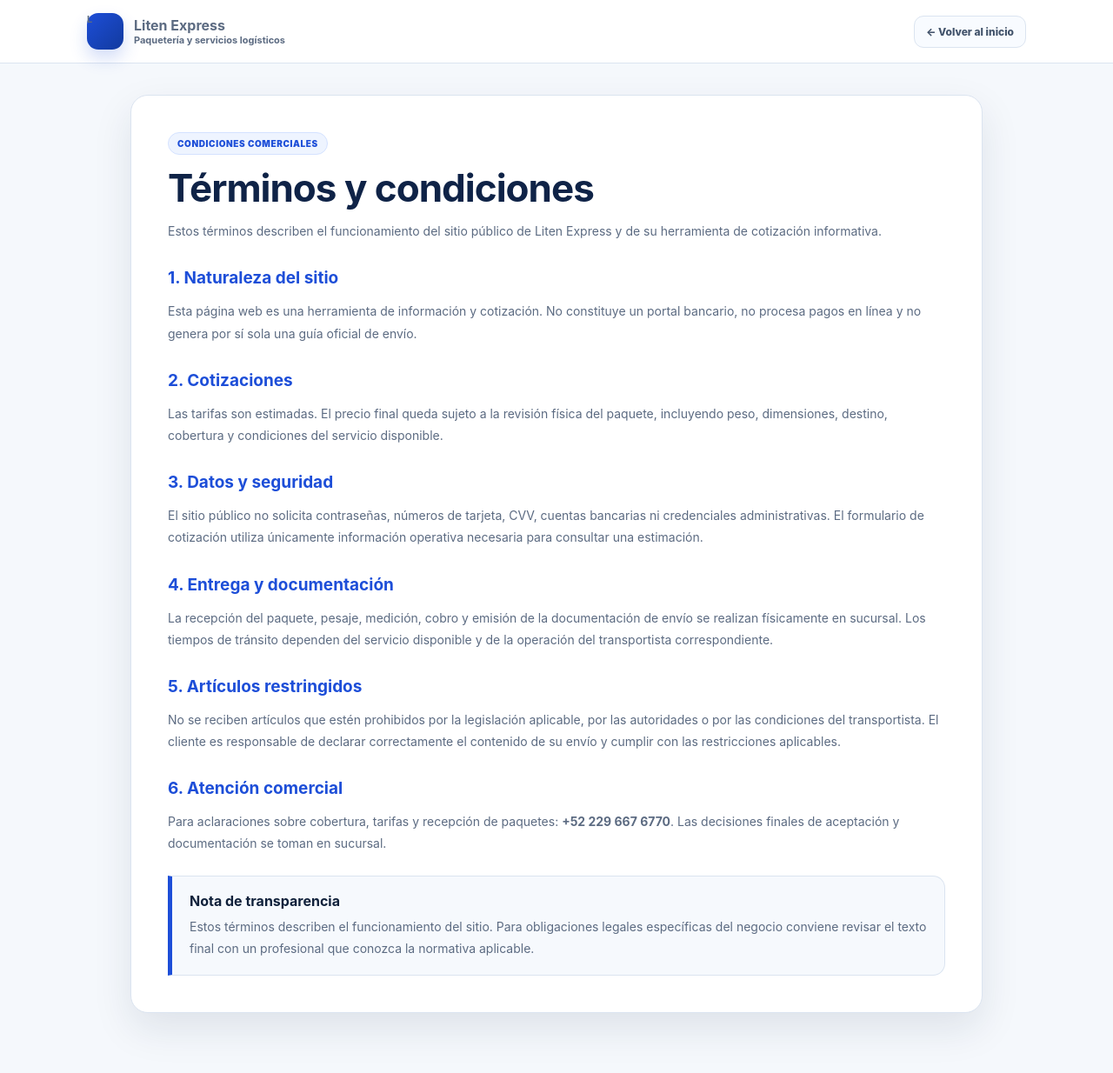
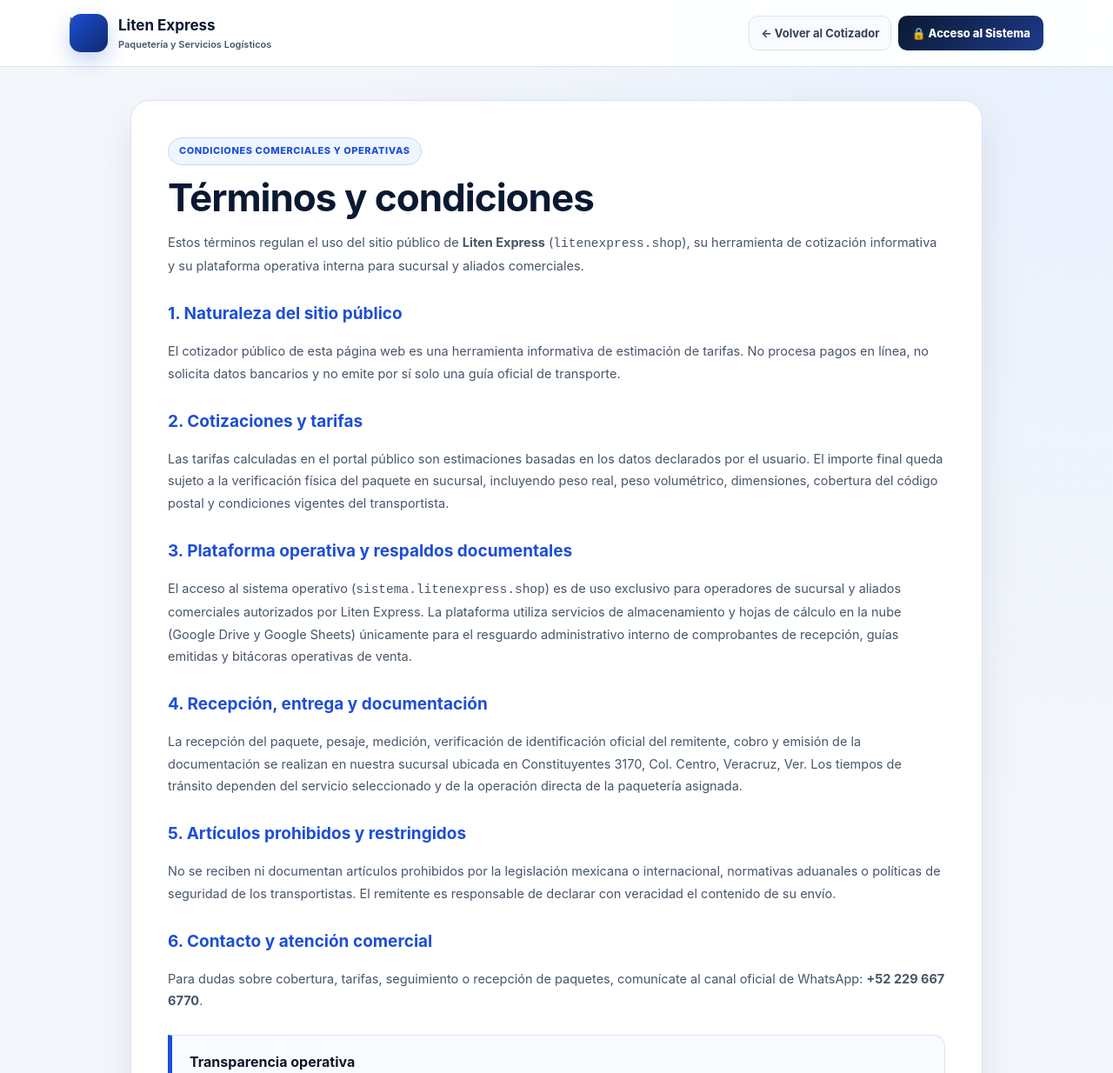
Before and after one commit to litenmx/litenexpress-shop, a plain HTML site: page terminos.html in a window 1280 px wide. Shown: the top 1234 px of the page at 87% size. Drawn offline with Linux system fonts and the light colour scheme.

Commit message:
Revise terms and conditions in terminos.html
Updated terms and conditions for Liten Express, enhancing clarity and detail in the content.

```diff
--- a/terminos.html
+++ b/terminos.html
@@ -3,86 +3,117 @@
 <head>
   <meta charset="UTF-8">
   <meta name="viewport" content="width=device-width, initial-scale=1.0">
-  <meta name="description" content="Términos comerciales de Liten Express.">
+  <meta name="description" content="Términos y condiciones del servicio de Liten Express.">
   <meta name="referrer" content="strict-origin-when-cross-origin">
   <meta http-equiv="Content-Security-Policy" content="default-src 'self'; style-src 'self' 'unsafe-inline'; img-src 'self' data:; form-action 'self'; base-uri 'self'; object-src 'none'">
-  <title>Términos y condiciones | Liten Express</title>
+  <title>Términos y Condiciones | Liten Express</title>
   <style>
-  :root {
-    --navy:#0f2347; --blue:#1d4ed8; --ink:#10213b; --muted:#5c6b82;
-    --line:#dbe4f0; --page:#f5f8fc; --white:#fff; --green:#0f9d68;
-    --shadow:0 18px 45px rgba(15,35,71,.10);
-  }
-  *{box-sizing:border-box}
-  body{margin:0;background:var(--page);color:var(--ink);font-family:Inter,ui-sans-serif,-apple-system,BlinkMacSystemFont,"Segoe UI",Roboto,Helvetica,Arial,sans-serif}
-  a{color:inherit}
-  header{position:sticky;top:0;z-index:10;background:rgba(255,255,255,.94);backdrop-filter:blur(10px);border-bottom:1px solid var(--line)}
-  .nav{width:min(1080px,calc(100% - 32px));margin:0 auto;min-height:72px;display:flex;align-items:center;justify-content:space-between;gap:18px}
-  .brand{display:inline-flex;align-items:center;gap:12px;text-decoration:none}
-  .mark{width:42px;height:42px;border-radius:13px;background:linear-gradient(135deg,#1d4ed8,#123a9e);color:#fff;display:grid;place-items:center;font-weight:900;box-shadow:0 10px 20px rgba(29,78,216,.2)}
-  .brand strong{display:block;font-size:16px}.brand span{display:block;font-size:11px;color:var(--muted);font-weight:700}
-  .back{font-size:12px;font-weight:800;text-decoration:none;padding:10px 13px;border:1px solid var(--line);border-radius:11px;color:#42536b;background:#f8fbff}
-  main{width:min(980px,calc(100% - 32px));margin:36px auto 70px}
-  .card{background:#fff;border:1px solid var(--line);border-radius:20px;box-shadow:var(--shadow);padding:42px}
-  .eyebrow{display:inline-flex;border-radius:999px;padding:6px 10px;background:#eef4ff;border:1px solid #d4e2ff;color:var(--blue);font-size:10px;font-weight:900;letter-spacing:.6px;text-transform:uppercase}
-  h1{margin:15px 0 10px;font-size:clamp(30px,5vw,44px);line-height:1.05;letter-spacing:-1px;color:var(--navy)}
-  h2{margin:30px 0 10px;color:var(--blue);font-size:19px}
-  p,li{font-size:14px;line-height:1.8;color:var(--muted)}
-  ul{padding-left:20px}
-  .info-box{margin:24px 0 0;padding:18px 20px;background:#f6f9fd;border:1px solid var(--line);border-left:5px solid var(--blue);border-radius:0 14px 14px 0}
-  .grid{display:grid;grid-template-columns:1.25fr .75fr;gap:20px;margin-top:24px}
-  .mini{background:#0d2348;color:#dbe7f6;border-radius:16px;padding:20px}
-  .mini strong{display:block;color:#fff;margin-bottom:5px;font-size:13px}.mini span{font-size:12px;line-height:1.6}
-  footer{background:#0b1830;color:#d3deee;padding:34px 0 24px}
-  .footer-inner{width:min(1080px,calc(100% - 32px));margin:0 auto;display:grid;grid-template-columns:1.4fr .8fr .8fr;gap:25px}
-  footer h3{margin:0 0 10px;color:#fff;font-size:13px}
-  footer p,footer a{margin:0 0 7px;color:#aabbd2;font-size:12px;line-height:1.6;text-decoration:none}
-  .bottom{width:min(1080px,calc(100% - 32px));margin:22px auto 0;padding-top:16px;border-top:1px solid #20324f;color:#7f93ad;font-size:11px;display:flex;justify-content:space-between;gap:15px;flex-wrap:wrap}
-  @media(max-width:760px){.nav{min-height:64px}.back{display:none}.card{padding:25px}.grid,.footer-inner{grid-template-columns:1fr}}
-</style>
+    :root {
+      --navy: #0a1931; --blue: #1d4ed8; --blue-light: #eff6ff;
+      --ink: #0f172a; --muted: #475569; --line: #dbe4f0;
+      --page: #f4f7fb; --white: #ffffff;
+      --shadow: 0 20px 50px rgba(10, 25, 49, 0.09);
+      --max: 1120px;
+    }
+    * { box-sizing: border-box; }
+    body { margin: 0; background: radial-gradient(circle at top right, #e8f0fe 0%, var(--page) 45%); color: var(--ink); font-family: Inter, ui-sans-serif, -apple-system, BlinkMacSystemFont, "Segoe UI", Roboto, Helvetica, Arial, sans-serif; line-height: 1.6; }
+    a { color: inherit; }
+    header { position: sticky; top: 0; z-index: 50; background: rgba(255,255,255,0.94); backdrop-filter: blur(12px); border-bottom: 1px solid var(--line); }
+    .nav { width: min(var(--max), calc(100% - 32px)); margin: 0 auto; min-height: 76px; display: flex; align-items: center; justify-content: space-between; gap: 16px; flex-wrap: wrap; padding: 10px 0; }
+    .brand { display: inline-flex; align-items: center; gap: 12px; text-decoration: none; }
+    .mark { width: 44px; height: 44px; border-radius: 13px; background: linear-gradient(135deg, var(--blue), #0f296b); color: #fff; display: grid; place-items: center; font-weight: 900; font-size: 20px; box-shadow: 0 10px 22px rgba(29,78,216,0.25); }
+    .brand strong { display: block; font-size: 17px; color: var(--navy); }
+    .brand span { display: block; font-size: 11px; color: var(--muted); font-weight: 600; }
+    .nav-actions { display: flex; align-items: center; gap: 8px; flex-wrap: wrap; }
+    .back { font-size: 13px; font-weight: 700; text-decoration: none; padding: 9px 13px; border: 1px solid var(--line); border-radius: 10px; color: #334155; background: #f8fbff; }
+    .back:hover { background: var(--blue-light); color: var(--blue); }
+    .btn-portal { display: inline-flex; align-items: center; gap: 7px; background: linear-gradient(135deg, var(--navy), #1e3a8a); color: #fff; text-decoration: none; font-size: 13px; font-weight: 800; padding: 10px 15px; border-radius: 10px; }
+    main { width: min(980px, calc(100% - 32px)); margin: 38px auto 70px; }
+    .card { background: var(--white); border: 1px solid var(--line); border-radius: 22px; box-shadow: var(--shadow); padding: 42px; }
+    .eyebrow { display: inline-flex; border-radius: 999px; padding: 6px 12px; background: var(--blue-light); border: 1px solid #bfdbfe; color: var(--blue); font-size: 11px; font-weight: 800; letter-spacing: 0.55px; text-transform: uppercase; }
+    h1 { margin: 14px 0 10px; font-size: clamp(30px, 4.5vw, 44px); line-height: 1.08; letter-spacing: -1px; color: var(--navy); }
+    h2 { margin: 28px 0 10px; color: var(--blue); font-size: 19px; }
+    p, li { font-size: 14.5px; line-height: 1.75; color: var(--muted); }
+    .info-box { margin: 26px 0 0; padding: 18px 20px; background: #f8fbff; border: 1px solid var(--line); border-left: 5px solid var(--blue); border-radius: 0 14px 14px 0; }
+    footer { background: #071124; color: #cbd5e1; padding: 40px 0 26px; border-top: 1px solid #1e293b; }
+    .footer-inner { width: min(var(--max), calc(100% - 32px)); margin: 0 auto; display: grid; grid-template-columns: 1.3fr 0.85fr 0.85fr; gap: 25px; }
+    footer h3 { margin: 0 0 10px; color: #fff; font-size: 14px; }
+    footer p, footer a { margin: 0 0 8px; color: #94a3b8; font-size: 12.5px; line-height: 1.6; text-decoration: none; display: block; }
+    footer a:hover { color: #fff; }
+    .bottom { width: min(var(--max), calc(100% - 32px)); margin: 24px auto 0; padding-top: 16px; border-top: 1px solid #1e293b; color: #64748b; font-size: 11.5px; display: flex; justify-content: space-between; gap: 15px; flex-wrap: wrap; }
+    @media (max-width: 760px) { .card { padding: 26px; } .footer-inner { grid-template-columns: 1fr; } }
+  </style>
 </head>
 <body>
-<header><div class="nav">
-  <a class="brand" href="/"><span class="mark">L</span><span><strong>Liten Express</strong><span>Paquetería y servicios logísticos</span></span></a>
-  <a class="back" href="/">← Volver al inicio</a>
-</div></header>
+<header>
+  <div class="nav">
+    <a class="brand" href="/">
+      <span class="mark">L</span>
+      <span>
+        <strong>Liten Express</strong>
+        <span>Paquetería y Servicios Logísticos</span>
+      </span>
+    </a>
+    <div class="nav-actions">
+      <a class="back" href="/">← Volver al Cotizador</a>
+      <a class="btn-portal" href="https://sistema.litenexpress.shop/login" rel="noopener noreferrer">🔒 Acceso al Sistema</a>
+    </div>
+  </div>
+</header>
+
 <main>
   <article class="card">
-    <span class="eyebrow">Condiciones comerciales</span>
+    <span class="eyebrow">Condiciones Comerciales y Operativas</span>
     <h1>Términos y condiciones</h1>
-    <p>Estos términos describen el funcionamiento del sitio público de Liten Express y de su herramienta de cotización informativa.</p>
+    <p>Estos términos regulan el uso del sitio público de <strong>Liten Express</strong> (<code>litenexpress.shop</code>), su herramienta de cotización informativa y su plataforma operativa interna para sucursal y aliados comerciales.</p>
 
-    <h2>1. Naturaleza del sitio</h2>
-    <p>Esta página web es una herramienta de información y cotización. No constituye un portal bancario, no procesa pagos en línea y no genera por sí sola una guía oficial de envío.</p>
+    <h2>1. Naturaleza del sitio público</h2>
+    <p>El cotizador público de esta página web es una herramienta informativa de estimación de tarifas. No procesa pagos en línea, no solicita datos bancarios y no emite por sí solo una guía oficial de transporte.</p>
 
-    <h2>2. Cotizaciones</h2>
-    <p>Las tarifas son estimadas. El precio final queda sujeto a la revisión física del paquete, incluyendo peso, dimensiones, destino, cobertura y condiciones del servicio disponible.</p>
+    <h2>2. Cotizaciones y tarifas</h2>
+    <p>Las tarifas calculadas en el portal público son estimaciones basadas en los datos declarados por el usuario. El importe final queda sujeto a la verificación física del paquete en sucursal, incluyendo peso real, peso volumétrico, dimensiones, cobertura del código postal y condiciones vigentes del transportista.</p>
 
-    <h2>3. Datos y seguridad</h2>
-    <p>El sitio público no solicita contraseñas, números de tarjeta, CVV, cuentas bancarias ni credenciales administrativas. El formulario de cotización utiliza únicamente información operativa necesaria para consultar una estimación.</p>
+    <h2>3. Plataforma operativa y respaldos documentales</h2>
+    <p>El acceso al sistema operativo (<code>sistema.litenexpress.shop</code>) es de uso exclusivo para operadores de sucursal y aliados comerciales autorizados por Liten Express. La plataforma utiliza servicios de almacenamiento y hojas de cálculo en la nube (Google Drive y Google Sheets) únicamente para el resguardo administrativo interno de comprobantes de recepción, guías emitidas y bitácoras operativas de venta.</p>
 
-    <h2>4. Entrega y documentación</h2>
-    <p>La recepción del paquete, pesaje, medición, cobro y emisión de la documentación de envío se realizan físicamente en sucursal. Los tiempos de tránsito dependen del servicio disponible y de la operación del transportista correspondiente.</p>
+    <h2>4. Recepción, entrega y documentación</h2>
+    <p>La recepción del paquete, pesaje, medición, verificación de identificación oficial del remitente, cobro y emisión de la documentación se realizan en nuestra sucursal ubicada en Constituyentes 3170, Col. Centro, Veracruz, Ver. Los tiempos de tránsito dependen del servicio seleccionado y de la operación directa de la paquetería asignada.</p>
 
-    <h2>5. Artículos restringidos</h2>
-    <p>No se reciben artículos que estén prohibidos por la legislación aplicable, por las autoridades o por las condiciones del transportista. El cliente es responsable de declarar correctamente el contenido de su envío y cumplir con las restricciones aplicables.</p>
+    <h2>5. Artículos prohibidos y restringidos</h2>
+    <p>No se reciben ni documentan artículos prohibidos por la legislación mexicana o internacional, normativas aduanales o políticas de seguridad de los transportistas. El remitente es responsable de declarar con veracidad el contenido de su envío.</p>
 
-    <h2>6. Atención comercial</h2>
-    <p>Para aclaraciones sobre cobertura, tarifas y recepción de paquetes: <strong>+52 229 667 6770</strong>. Las decisiones finales de aceptación y documentación se toman en sucursal.</p>
+    <h2>6. Contacto y atención comercial</h2>
+    <p>Para dudas sobre cobertura, tarifas, seguimiento o recepción de paquetes, comunícate al canal oficial de WhatsApp: <strong>+52 229 667 6770</strong>.</p>
 
     <div class="info-box">
-      <strong>Nota de transparencia</strong>
-      <p style="margin:7px 0 0">Estos términos describen el funcionamiento del sitio. Para obligaciones legales específicas del negocio conviene revisar el texto final con un profesional que conozca la normativa aplicable.</p>
+      <strong>Transparencia operativa</strong>
+      <p style="margin:7px 0 0">Al solicitar una cotización o documentar un envío en sucursal, el cliente acepta las condiciones operativas descritas en el presente documento.</p>
     </div>
   </article>
 </main>
+
 <footer>
   <div class="footer-inner">
-    <div><h3>Liten Express</h3><p>Paquetería y apoyo logístico con atención física en Veracruz.</p></div>
-    <div><h3>Información</h3><p><a href="quienessomos.html">Quiénes somos</a></p><p><a href="terminos.html">Términos</a></p><p><a href="privacidad.html">Privacidad</a></p></div>
-    <div><h3>Atención</h3><p>+52 229 667 6770</p><p>Pago y documentación en sucursal.</p></div>
+    <div>
+      <h3>Liten Express</h3>
+      <p>Comercio Electrónico Liten · Paquetería y apoyo logístico en Veracruz, Ver.</p>
+    </div>
+    <div>
+      <h3>Información Legal</h3>
+      <a href="quienessomos.html">Quiénes somos</a>
+      <a href="terminos.html">Términos y condiciones</a>
+      <a href="privacidad.html">Aviso de privacidad</a>
+    </div>
+    <div>
+      <h3>Atención y Operaciones</h3>
+      <p>WhatsApp: +52 229 667 6770</p>
+      <a href="https://sistema.litenexpress.shop/login" rel="noopener noreferrer">🔒 Acceso al Portal de Guías</a>
+    </div>
   </div>
-  <div class="bottom"><span>© 2026 Liten Express</span><span>Sitio informativo</span></div>
+  <div class="bottom">
+    <span>© 2026 Liten Express · Comercio Electrónico Liten</span>
+    <span>litenexpress.shop</span>
+  </div>
 </footer>
 </body>
 </html>
```
